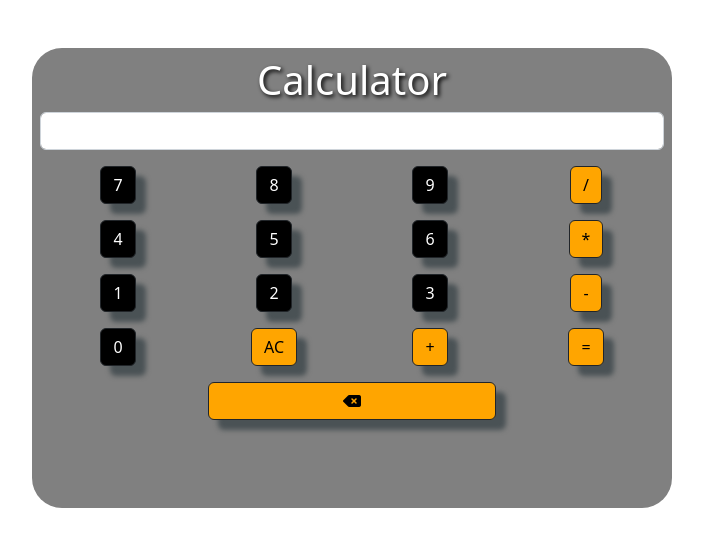
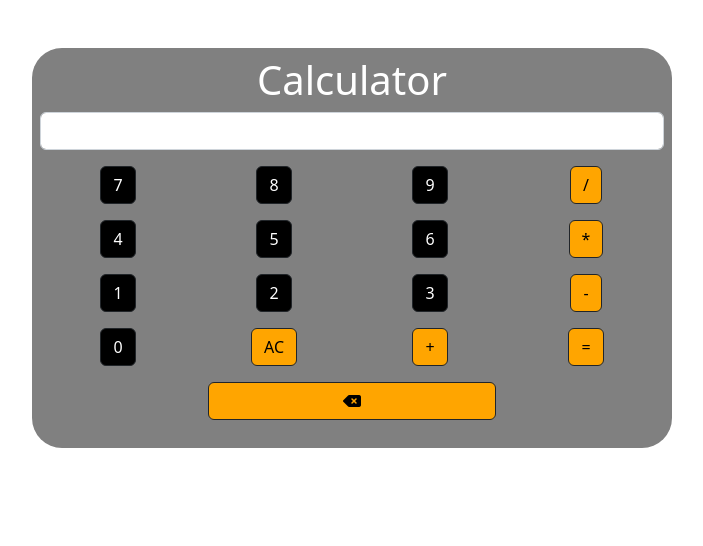
Before and after one commit to Megha183/calculator, a plain HTML site: page index.html in a window 1280 px wide. Shown: the whole page, without its empty margins (288-991 px from the left). Drawn offline with nearby package versions, Linux system fonts and the light colour scheme.

Commit message:
initial commit

```diff
--- a/calc.css
+++ b/calc.css
@@ -1,5 +1,6 @@
 @media(max-width:300px){
-    .container{margin-left: 0px;
+    .container{
+        margin-left: 0px;
     }
     .row{
         padding: 0px;
--- a/index.html
+++ b/index.html
@@ -18,11 +18,6 @@
     <style>
 
 
-        .btn {
-            box-shadow: 10px 10px 5px rgb(74, 82, 85);
-
-
-        }
 
         .operators{
             background-color: orange;
@@ -51,10 +46,10 @@
 
 <body>
     <div class=" border-dark w-50 mt-5 container p-2"
-        style="background-color:gray ; border-radius: 30px; height: 460px;">
+        style="background-color:gray ; border-radius: 30px; height: 400px;">
 
         <div class=" ">
-        <h1 class="text-center text-white font-weight-bolder " style="text-shadow: 2px 2px 4px #000000;"> Calculator
+        <h1 class="text-center text-white font-weight-bolder " > Calculator
         </h1>
     </div>
         <div class="row">
```
